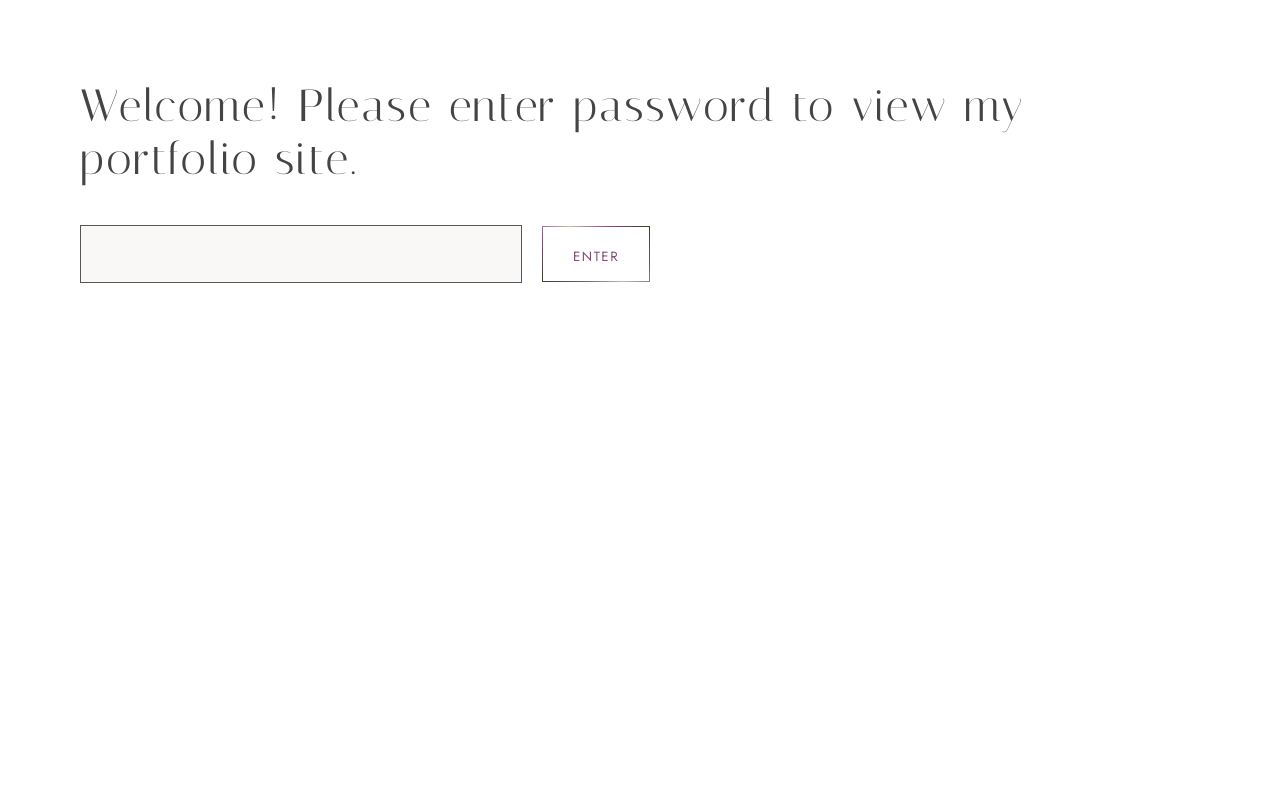
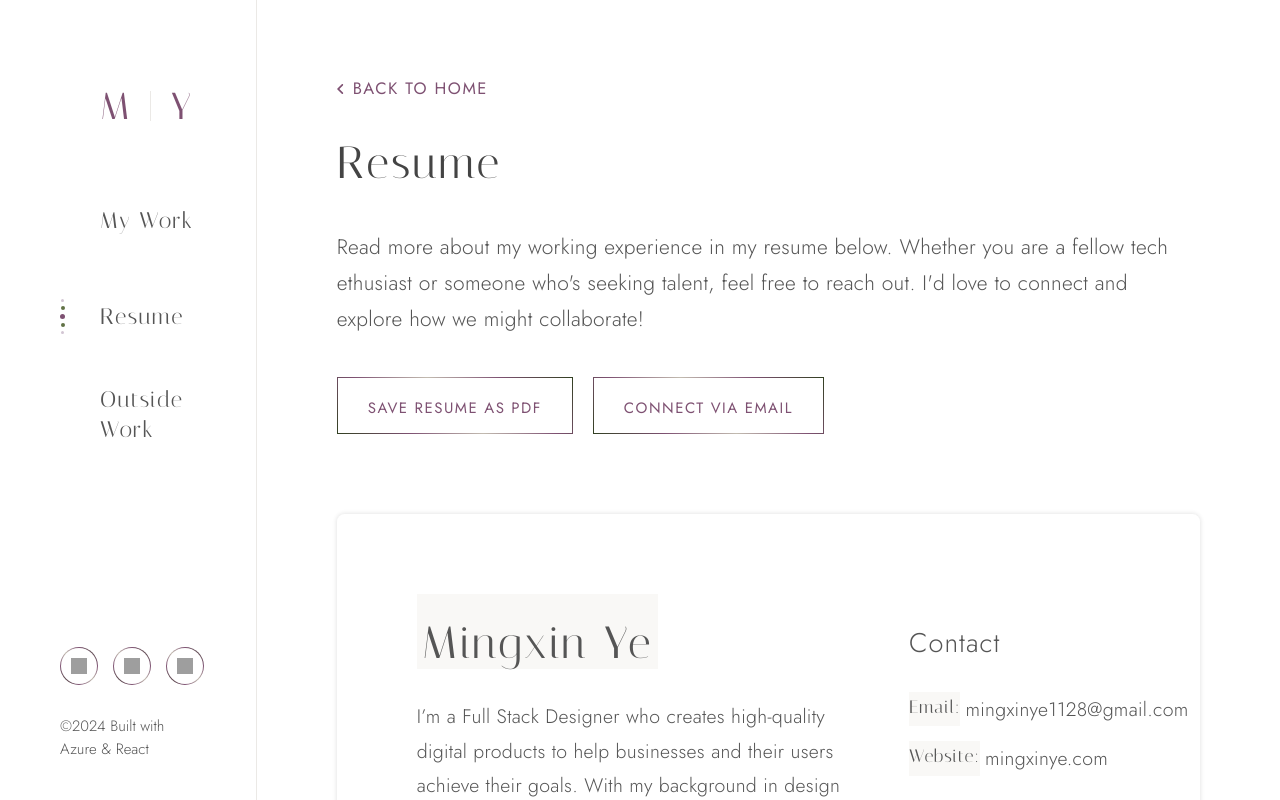
Before and after one commit to himonoye/design-portfolio, a React app: page /resume in a window 1280 px wide. Built offline with nearby package versions, Linux system fonts and the light colour scheme; grey boxes are pictures that could not be loaded.

Commit message:
Add password to individual project pages

```diff
--- a/src/appComponent/app.tsx
+++ b/src/appComponent/app.tsx
@@ -2,7 +2,7 @@ import React, { useState, useEffect } from 'react';
 import { createBrowserRouter, RouterProvider} from "react-router-dom";
 import Layout from '../components/style_guide/layout';
 import PortfolioHome from '../components/pages/home/portfolioHome'
-import PortfolioProject from '../components/pages/project/portfolioProject';
+import ShowPortfolioProject from '../components/pages/project/portfolioProject';
 import Resume from '../components/pages/resume/resume';
 import OutsideWork from '../components/pages/outside_work/outsideWork';
 import ErrorPage from '../components/pages/404/404';
@@ -48,7 +48,12 @@ export default function App({pageData, resumeData}:appProps) {
       childrenRoutes.push(
         {
           path: "/"+project.projectPageUrl,
-          element: <PortfolioProject projectData={project} prevProjectData={projectData[i-1]?projectData[i-1]:projectData[projectData.length-1]} nextProjectData={projectData[i+1]?projectData[i+1]:projectData[0]}/>
+          element: <ShowPortfolioProject
+                    showPortfolio={showPortfolio}
+                    setShowPortfolio={setShowPortfolio}
+                    projectData={project}
+                    prevProjectData={projectData[i-1]?projectData[i-1]:projectData[projectData.length-1]}
+                    nextProjectData={projectData[i+1]?projectData[i+1]:projectData[0]}/>
         }
       )
   })
@@ -64,7 +69,7 @@ export default function App({pageData, resumeData}:appProps) {
   ]);
 
   return (
-    showPortfolio ? <RouterProvider router={router} /> : <PasscodeForm setShowPortfolio={setShowPortfolio}/>
+    <RouterProvider router={router} />
   )
 
 }
--- a/src/components/pages/passcode_form/passcodeForm.tsx
+++ b/src/components/pages/passcode_form/passcodeForm.tsx
@@ -1,18 +1,30 @@
-import React, { FormEventHandler, useState } from 'react';
+import React, { useState } from 'react';
+import Link from '../../style_guide/link';
 import Button from '../../style_guide/button';
-
+import ThreeDots from '../../icons/threeDots';
 
 type passwordFormProps = {
+  formHeading: string;
   setShowPortfolio: Function;
 }
 
-export default function PasswordForm({setShowPortfolio}:passwordFormProps) {
+export default function PasswordForm({formHeading, setShowPortfolio}:passwordFormProps) {
+
+  //Declare infoIcon;
+  const InfoIcon = () => {
+    return (
+      <svg xmlns="http://www.w3.org/2000/svg" height="24px" viewBox="0 -960 960 960" width="24px" fill="#fff"><path d="M466-306h28v-214h-28v214Zm14-264q8.5 0 14.25-5.75T500-590q0-8.5-5.75-14.25T480-610q-8.5 0-14.25 5.75T460-590q0 8.5 5.75 14.25T480-570Zm.17 438q-72.17 0-135.73-27.39-63.56-27.39-110.57-74.35-47.02-46.96-74.44-110.43Q132-407.65 132-479.83q0-72.17 27.39-135.73 27.39-63.56 74.35-110.57 46.96-47.02 110.43-74.44Q407.65-828 479.83-828q72.17 0 135.73 27.39 63.56 27.39 110.57 74.35 47.02 46.96 74.44 110.43Q828-552.35 828-480.17q0 72.17-27.39 135.73-27.39 63.56-74.35 110.57-46.96 47.02-110.43 74.44Q552.35-132 480.17-132Zm-.17-28q134 0 227-93t93-227q0-134-93-227t-227-93q-134 0-227 93t-93 227q0 134 93 227t227 93Zm0-320Z"/></svg>
+    )
+  }
 
   //Init password state. this is where user input lives
   const [userPassword, setUserPassword] = useState("");
 
   //Init error state. This is where error message lives
   const [erroMsg, setErroMsg] = useState("");
+
+  //Init loading icon state. This is where loading icon will be showne or hidden
+  const [showLoadingIcons, setShowLoadingIcons] = useState(false);
 
   // Send user input to back end
   async function sendPassword(){
@@ -53,45 +65,63 @@ export default function PasswordForm({setShowPortfolio}:passwordFormProps) {
   async function handleSubmit(event:React.FormEvent<HTMLFormElement>){
     event.preventDefault();
 
+    //Show that http request is sent and waiting on a response in UI
+    setErroMsg("Validating...")
+
     //Call sendPassword funtion to send a HTTP request
     const isValid = await sendPassword();
 
     // If user password and the site password matches
     // then render the home page
     // Otherwise show error messa
+    if (userPassword){
       if (isValid) {
         setShowPortfolio(true);
       } else {
+        setShowLoadingIcons(false)
         setErroMsg("Password incorrect. Please try again.")
+      }
+    } else {
+      setShowLoadingIcons(false)
+      setErroMsg("Please enter a password.")
     }
 
   }
 
   //Render password collection form
   return (
-    <div className="container">
+    <div className="body-container">
       <div className="form-container">
-        <div className="heading-lead">Welcome! Please enter password to view my portfolio site.</div>
-        <form className="password-form" onSubmit={(event: React.FormEvent<HTMLFormElement>):void => {handleSubmit(event)}}>
+      <Link linkText="Back to Home" style="link-primary" url=".." hasLeftIcon={true} hasRightIcon={false}/>
+        <div className="heading-lead">{formHeading}</div>
+        <div className="body-large">Enter password to view portfolio projects. To acquire the password, please reach out to me directly at mingxinye1128@gmail.com. I'd love to connect.</div>
+        <form className="form-body"
+              onSubmit={(event: React.FormEvent<HTMLFormElement>):void => {
+                handleSubmit(event);
+                }}>
           <div className="form-Inputs">
             <input
-              className="input-field"
+              className="form-input-field"
               type="password"
               value={userPassword}
               onChange={(event:React.ChangeEvent<HTMLInputElement>)=>{
                 setUserPassword(event.target.value);
-                clearErroMsg();}}>
+                clearErroMsg();
+                }}>
             </input>
+          {erroMsg?
+          <div className="form-feedback-container">
+            <div className="form-error-message"><InfoIcon/><div className="body-small">{erroMsg}</div></div>
+          </div>:""}
+          </div>
           <button type="submit">
             <Button
               buttonText="Enter"
               style="button-primary"
-                buttonType="event"
+              buttonType="other"
             >
             </Button>
           </button>
-          </div>
-          <div className="body-base">{erroMsg}</div>
         </form>
       </div>
     </div>
--- a/src/components/pages/project/portfolioProject.tsx
+++ b/src/components/pages/project/portfolioProject.tsx
@@ -4,14 +4,25 @@ import DividerThreeDots from '../../style_guide/dividerThreeDots';
 import PortfolioProjectHero from './portfolioProjectHero';
 import PortfolioProjectSummary from './portfolioProjectSummary';
 import PortfolioProjectSection from './portfolioProjectSection';
+import PasscodeForm from '../passcode_form/passcodeForm';
 
-type PortfolioProjectProps = {
+type showPortfolioProjectProps = {
+	showPortfolio: boolean;
+	setShowPortfolio: Function;
 	projectData: any;
 	nextProjectData: any;
 	prevProjectData: any;
 }
 
-export default function PortfolioProject({projectData, nextProjectData, prevProjectData}:PortfolioProjectProps) {
+type portfolioProjectProps = {
+	projectData: any;
+	nextProjectData: any;
+	prevProjectData: any;
+}
+
+export default function ShowPortfolioProject({showPortfolio, setShowPortfolio, projectData, nextProjectData, prevProjectData}:showPortfolioProjectProps) {
+
+	function PortfolioProject({projectData, nextProjectData, prevProjectData}:portfolioProjectProps) {
 		return (
 			<div className="body-container">
 				<PortfolioProjectHero
@@ -82,3 +93,12 @@ export default function PortfolioProject({projectData, nextProjectData, prevProj
 			</div>
 		)
 	}
+
+
+	return(
+		showPortfolio?
+		<PortfolioProject projectData={projectData} prevProjectData={prevProjectData} nextProjectData={nextProjectData}/>
+		:
+		<PasscodeForm formHeading={projectData.projectName} setShowPortfolio={setShowPortfolio}></PasscodeForm>
+	)
+}
--- a/src/styles/layout.css
+++ b/src/styles/layout.css
@@ -1,5 +1,10 @@
+#portfolio {
+    display: flex;
+    justify-content: center;
+}
+
 .container {
-    width: 100%;
+    width: 100vw;
     margin-left: auto;
     margin-right: auto;
     display: flex;
@@ -61,6 +66,7 @@
     display: flex;
     flex-direction: column;
     padding: var(--container-padding);
+    margin: 0 auto;
     gap: var(--gutter);
 }
 
--- a/src/styles/passwordForm.css
+++ b/src/styles/passwordForm.css
@@ -1,22 +1,49 @@
-.password-form {
+.form-container > .heading-head, .form-container > .body-large{
+  max-width: 800px;
   display: flex;
   flex-direction: column;
   gap: var(--spacing-20);
 }
 
-.form-Inputs {
+.form-body {
+  max-width: 600px;
   display: flex;
   flex-direction: row;
   gap: var(--spacing-20);
+  align-items: flex-start;
 }
 
-.input-field {
-    min-width: 400px;
+.form-Inputs {
+  display: flex;
+  flex-direction: column;
+  gap: var(--spacing-10);
+}
+
+.form-input-field {
+    min-width: 500px;
+    display: flex;
     background-color: var(--surface-secondary-background);
     color: var(--surface-primary-text);
     border: solid 1px var(--surface-primary-text);
     border-radius: var(--button-border-radius);
     padding: var(--spacing-10) var(--spacing-20) var(--spacing-10) var(--spacing-20);
+}
+
+.form-feedback-container {
+  display: flex;
+  background-color: var(--notification-background);
+  color: var(--notification-text);
+  flex-direction: column;
+  padding: var(--spacing-10);
+  border-radius: var(--card-border-radius);
+  gap: var(--spacing-20);
+}
+
+.form-error-message {
+  display: flex;
+  gap: var(--spacing-5);
+  align-items: center;
+  color: var(--brand-white);
 }
 
 @media screen and (max-width: 768px){
--- a/src/styles/portfolioHome.css
+++ b/src/styles/portfolioHome.css
@@ -23,6 +23,7 @@
     width: calc((100% - var(--gutter))/2);
     border-radius: var(--card-border-radius);
     background-color: var(--surface-secondary-background);
+    color: var(--surface-secondary-text);
     box-shadow: var(--card-shadow);
     overflow: hidden;
     -webkit-transition: all .2s ease-out;
--- a/src/styles/styleGuide.css
+++ b/src/styles/styleGuide.css
@@ -16,6 +16,7 @@
     --brand-purple-100: #ebe0e8;
     --brand-purple-200: #d2c5d3;
     --brand-purple-300: #7e5172;
+    --brand-purple-400: #573848;
     --brand-green-100: #e6eedd;
     --brand-green-200: #617246;
     --brand-green-300: #314021;
@@ -99,6 +100,10 @@
     --link-primary-text: var(--brand-purple-300);
     --link-secondary-text: var(--brand-green-300);
 
+    /* Notification Banner */
+    --notification-background: var(--brand-purple-400);
+    --notification-text: var(--brand-white);
+
     /* divider */
     --border-divider: var(--brand-beige-200);
     --border-divider-hover: var(--brand-beige-300);
@@ -159,6 +164,10 @@
 
         --link-primary-text: var(--brand-white);
         --link-secondary-text: var(--brand-white);
+
+        /* Notification Banner */
+        --notification-background: var(--brand-purple-400);
+        --notification-text: var(--brand-white);
 
         /* divider */
         --border-divider: var(--brand-grayscale-700);
--- a/src/styles/threeDots.css
+++ b/src/styles/threeDots.css
@@ -85,3 +85,12 @@
         right: 0px;
     }
 }
+
+/* Three Dots Horizontal;
+   Can be found on project page in hero container and on project card */
+   .three-dots-horizontal {
+    display: flex;
+    gap: 8px;
+    align-items: center;
+    justify-content: center;
+}
--- a/src/styles/typography.css
+++ b/src/styles/typography.css
@@ -67,7 +67,6 @@
     line-height: 2.4rem;
     letter-spacing: .3px;
     font-weight: 300;
-    color: var(--surface-primary-text);
     max-width:900px;
 }
 
@@ -78,7 +77,6 @@
     line-height: 2rem;
     letter-spacing: .2px;
     font-weight: 300;
-    color: var(--surface-primary-text);
     max-width: 900px;
 }
 
@@ -88,7 +86,6 @@
     font-size: 1rem;
     line-height: 1.5rem;
     font-weight: 300;
-    color: var(--surface-primary-text);
     max-width: 600px
 }
 
```
Lines whose indentation alone changed are shown as unchanged.
